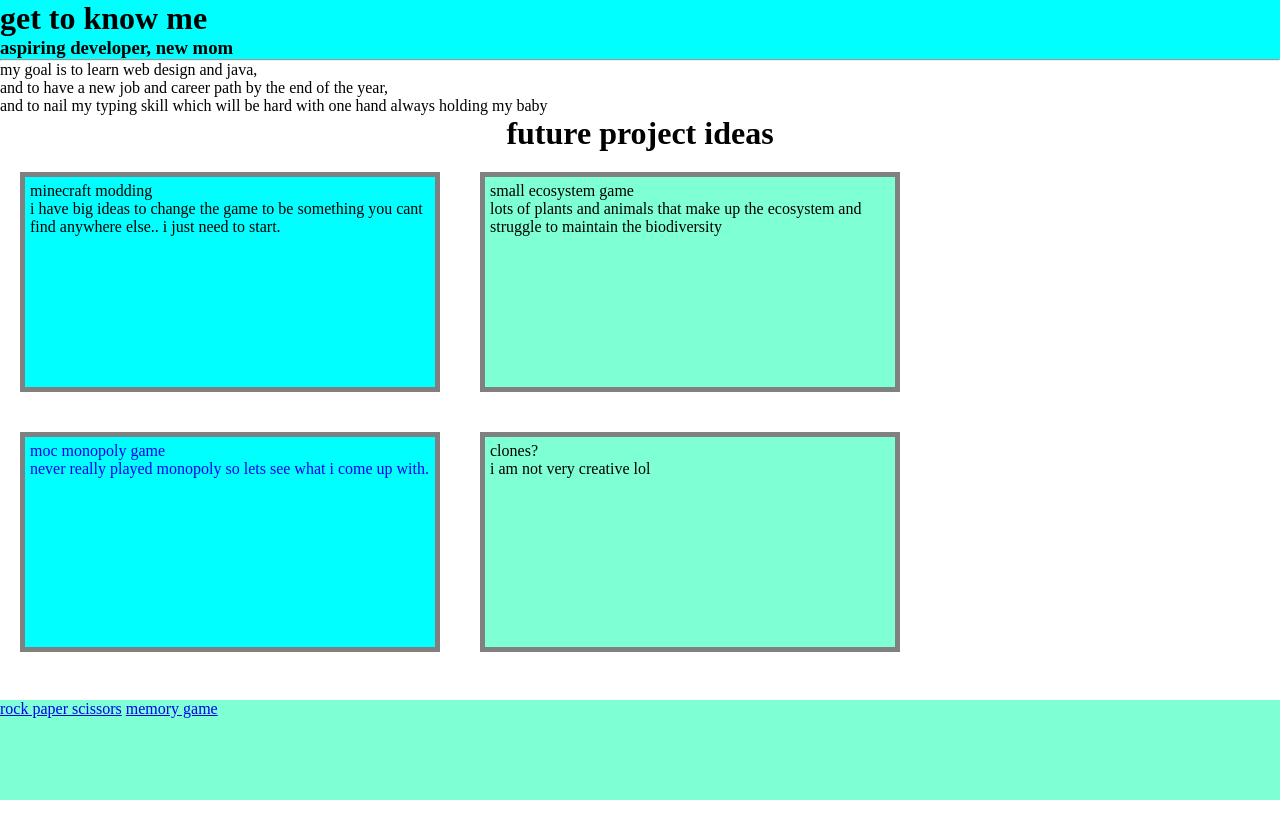
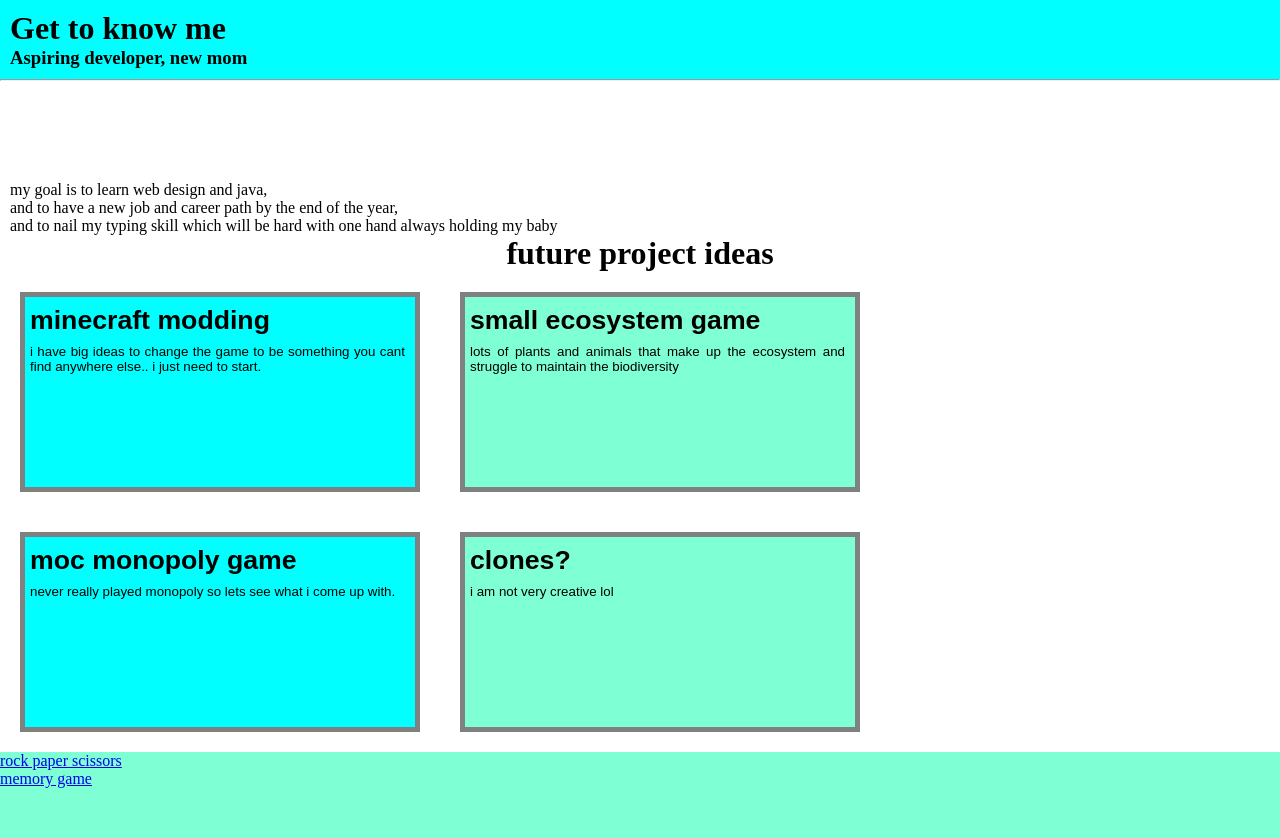
Before and after one commit to 00windhound/windhound-web, a plain HTML site: page index.html in a window 1280 px wide. Before the commit the page ends 800 px from the top, so only its background shows below. Drawn offline with Linux system fonts and the light colour scheme.

Commit message:
structured it better

```diff
--- a/index.html
+++ b/index.html
@@ -8,33 +8,56 @@
     <title>00windhound</title>
 </head>
 <body>
- <div id="container">
-    <div id="main">
-    <header>
-<h1><div>get to know me</div> </h1>
-<h3><span>aspiring developer, new mom</span></h3>
-<hr>
-    </header>
-<p>my goal is to learn web design and java, <br>and to have a new job and career path by the end of the year,<br>and to nail my typing skill which will be hard with one hand always holding my baby</p>
-<h1 style=" text-align: center;">future project ideas</h1>
-<dl>
-<div class = "ideas"; id="minecraft"><dt>minecraft modding</dt>
-<dd>i have big ideas to change the game to be something you cant find anywhere else.. i just need to start.</dd></div>
-<div class="ideas"; id="eco"><dt>small ecosystem game</dt>
-<dd>lots of plants and animals that make up the ecosystem and struggle to maintain the biodiversity </dd></div>
-<a href="monopoly.html">
-<div class= "ideas"; id="monopoly"><dt>moc monopoly game</dt>
-<dd>never really played monopoly so lets see what i come up with.</dd></div></a>
-<div class= "ideas" id="clone" ><dt>clones?</dt>
-<dd>i am not very creative lol</dd></div>
-</dl>
-<br>
+<div id="container">
+<div id="main">
+<header>
+    <h1>Get to know me</h1>
+    <h3>Aspiring developer, new mom</h3>
+</header><hr>
+</div id="pagebody">
+    <p style="padding-left: 10px;" >my goal is to learn web design and java, <br>and to have a new job and career path by the end of the year,<br>and to nail my typing skill which will be hard with one hand always holding my baby</p>
+    <h1 style=" text-align: center;">future project ideas</h1>
+
+    <div id="ideas">
+        <a href="">
+            <button class = "ideas"; id="minecraft">
+                <div class="projecttext">
+                    <h1 class="projecttitle" >minecraft modding</h1>
+                    <p class="projectdescription" >i have big ideas to change the game to be something you cant find anywhere else.. i just need to start.</p>
+                </div>
+            </button>
+        </a>
+        <a href="">
+            <button class="ideas"; id="eco">
+                <div class="projecttext">
+                    <h1 class="projecttitle">small ecosystem game</h1>
+                    <p class="projectdescription">lots of plants and animals that make up the ecosystem and struggle to maintain the biodiversity </p>
+                </div>
+            </button>
+        </a>
+        <a href="monopoly.html">
+            <button class= "ideas"; id="monopoly">
+                <div class="projecttext">
+                    <h1 class="projecttitle">moc monopoly game</h1>
+                    <p class="projectdescription">never really played monopoly so lets see what i come up with.</p>
+                </div>
+            </button>
+        </a>
+        <a href="">
+            <button class= "ideas" id="clone" >
+                <div class="projecttext">
+                    <h1 class="projecttitle">clones?</h1>
+                    <p class="projectdescription">i am not very creative lol</p>
+                </div>
+            </button>
+        </a>
+    </div>
+</div>
 <!--end of project ideas-->
-<!--i need to make a table and add pictures links and buttons-->
 </div></div>
 <footer id="footer">
-<a href="rockpaperscissors.html">rock paper scissors</a>
-<a href="memorygame.html">memory game</a>
+    <a href="rockpaperscissors.html">rock paper scissors   </a><br>
+    <a href="memorygame.html">memory game   </a>
 </footer>
 </body>
 </html>
--- a/style.css
+++ b/style.css
@@ -4,13 +4,19 @@
 }
 html, body{height: 100%}
 #container{min-height: 100%}
-#main{overflow: auto;
-padding-bottom: 100px;}
+#main{
+    overflow: auto;
+    padding-bottom: 100px;
+}
 #footer{background-color: aquamarine;
 position: relative; height: 100px; margin-top: -100px; clear: both;}
 /* using that to fix footer */
 header{
     background-color: aqua;
+    padding: 10px;
+}
+#pagebody{
+    padding: 10px;
 }
 .ideas{
     width: 400px;
@@ -19,9 +25,22 @@ header{
     padding: 5px;
     float:left;
     margin: 20px;
+    text-align: left;
+    text-align: justify; /* no change, justify should make it fill the space?*/
 }
 .ideas:hover{
 box-shadow: 8px 8px 8px rgb(123, 230, 208), -5px -5px 8px rgb(123, 230, 208);
+}
+.projecttext{
+    /*border:2px solid red;*/
+    height:175px;
+    width: 375px;
+}
+.projecttitle{
+    margin-bottom: 8px;
+}
+.projectdescription{
+    text-overflow: auto;
 }
 #minecraft{
     background-color: aqua;
```
